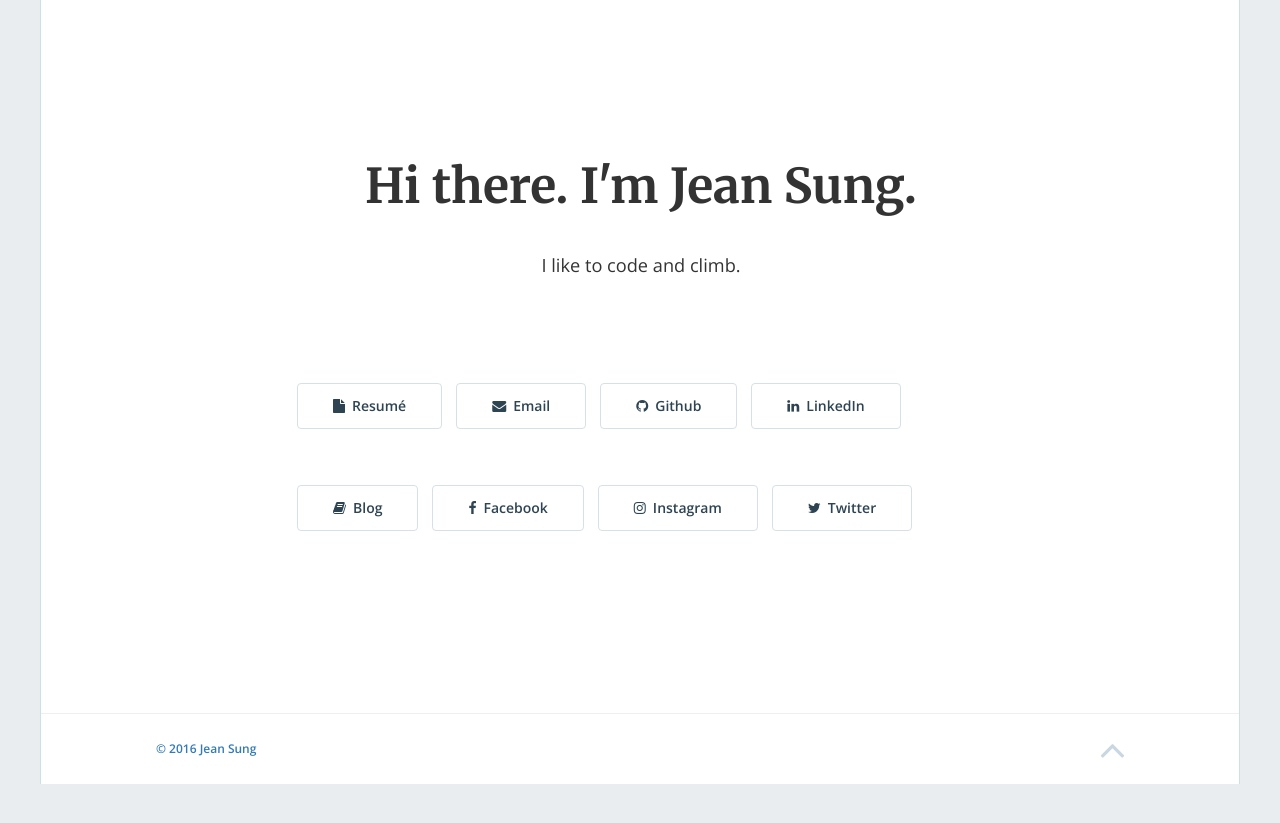
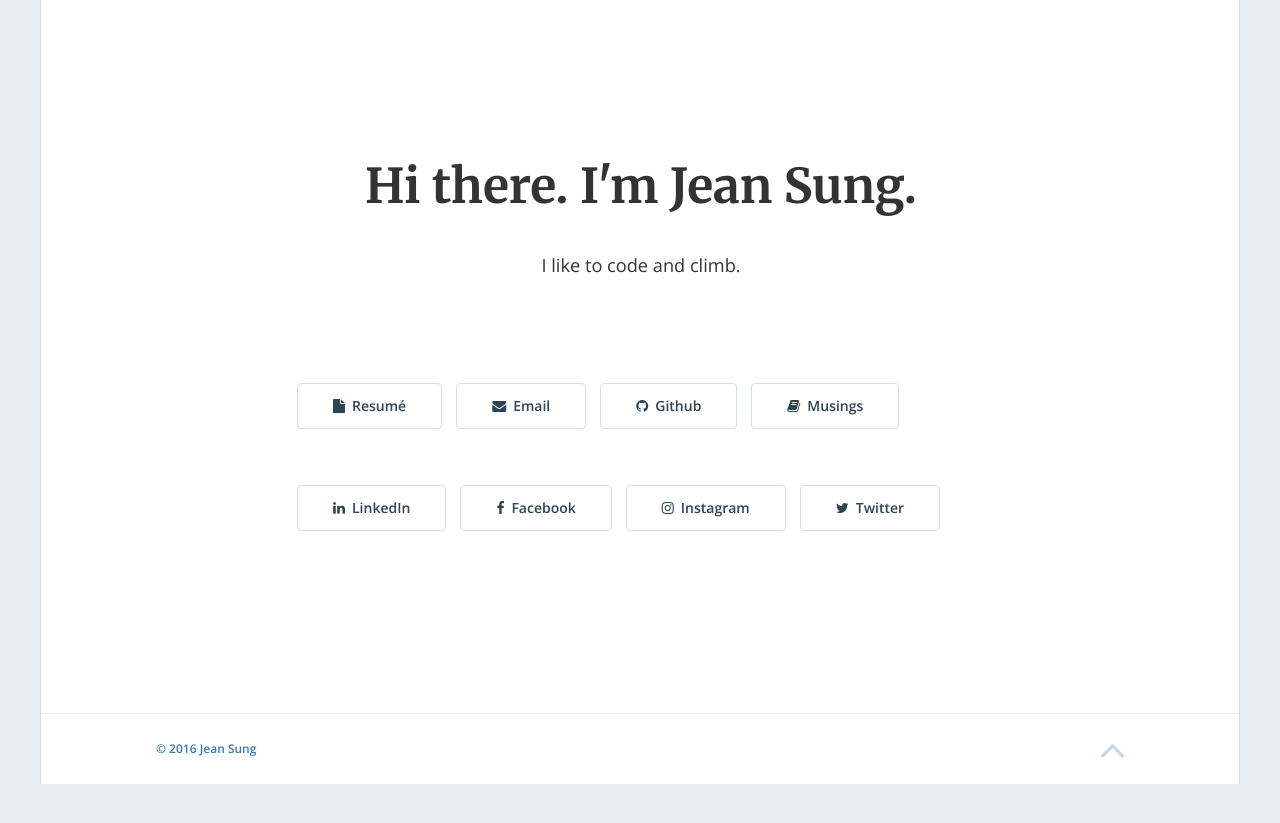
Before and after one commit to jeansung/jeansung.github.io, a Jekyll site: the page built from index.html, in a window 1280 px wide. Shown: the top 823 px of the page. Built offline with Jekyll 4.4.1, drawn with Linux system fonts in a browser that asks for light colours; nearby versions of some CDN libraries; the list of posts is cut into pages by our own code.

Commit message:
rearrange buttons on front, rename blog

```diff
--- a/_includes/home-hero.html
+++ b/_includes/home-hero.html
@@ -16,7 +16,6 @@
           <p class="text-center">{{site.data.global.description}}</p>
           {% endif %}
 
-
           <div class="hero-buttons">
             <a href="https://github.com/jeansung/ResumeCollection/raw/master/master_resume/JEANSUNG_RESUME.pdf"><button class="btn btn-default btn-md"><i class="fa fa-file fa-md"></i>Resum&eacute;</button></a>
             {% if site.data.global.email != '' %}
@@ -25,11 +24,11 @@
             {% if site.data.global.github != '' %}
               <a href="https://github.com/{{ site.data.global.github }}"><button class="btn btn-default btn-md"><i class="fa fa-github fa-ld"></i>Github</button></a>
             {% endif %}
+            {% if site.data.global.blog != '' %}
+              <a href="http://{{ site.data.global.blog }}"><button class="btn btn-default btn-md"><i class="fa fa-book fa-md"></i>Musings</button></a>
+            {% endif %}
             {% if site.data.global.linkedin != '' %}
               <a href="https://linkedin.com/in/{{ site.data.global.linkedin }}"><button class="btn btn-default btn-md"><i class="fa fa-linkedin fa-md"></i>LinkedIn</button></a>
-            {% endif %}
-            {% if site.data.global.blog != '' %}
-              <a href="http://{{ site.data.global.blog }}"><button class="btn btn-default btn-md"><i class="fa fa-book fa-md"></i>Blog</button></a>
             {% endif %}
             {% if site.data.global.facebook != '' %}
               <a href="http://facebook.com{{ site.data.global.facebook }}"><button class="btn btn-default btn-md"><i class="fa fa-facebook fa-md"></i>Facebook</button></a>
```
